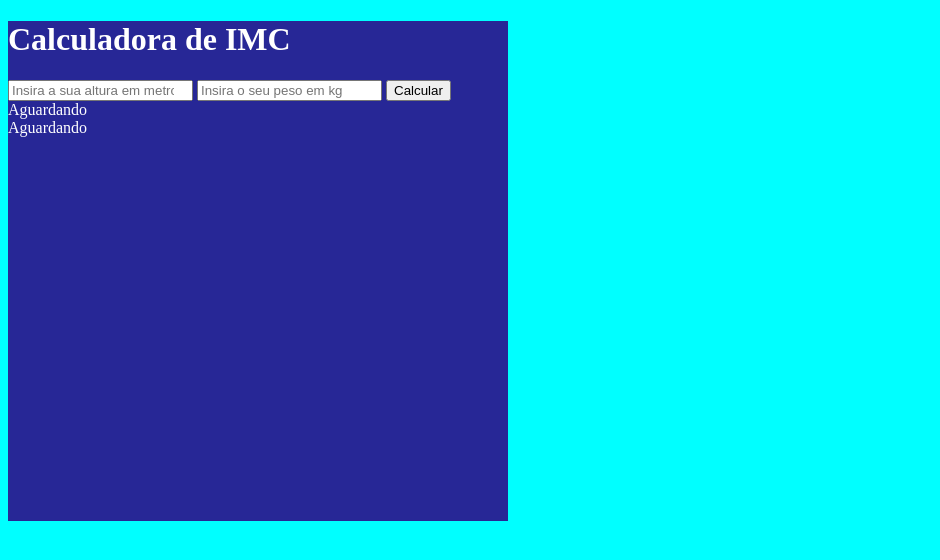
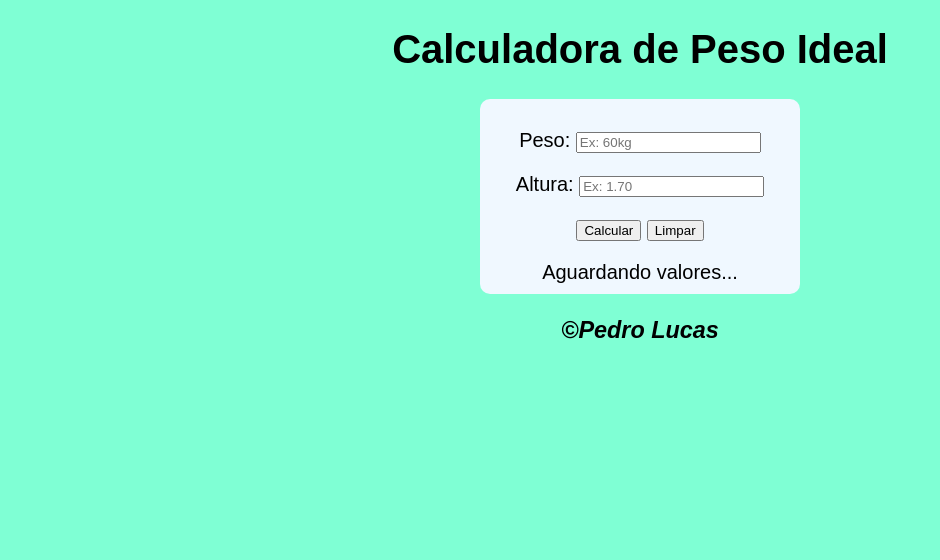
Before and after one commit to PedroLucaV/calculadora-imc, a plain HTML site: page index.html in a window 1280 px wide. Shown: the whole page, without its empty margins (0-940 px from the left). Drawn offline with Linux system fonts and the light colour scheme.

Commit message:
atualizado final com estilo

```diff
--- a/index.html
+++ b/index.html
@@ -1,27 +1,39 @@
 <!DOCTYPE html>
-<html lang="en">
+<html lang="pt-BR">
 <head>
     <meta charset="UTF-8">
-    <meta http-equiv="X-UA-Compatible" content="IE=edge">
     <meta name="viewport" content="width=device-width, initial-scale=1.0">
+    <title>Document</title>
     <link rel="stylesheet" href="style.css">
-    <title>Calcula IMC</title>
+
 </head>
 <body>
-    <div class="box">
-        <h1>Calculadora de IMC</h1>
-        <div class="form">
-            <input type="number" placeholder="Insira a sua altura em metros" id="altu">
-            <input type="number" placeholder="Insira o seu peso em kg" id="peso">
-            <button type="submit" id="calcu">Calcular</button>
+    <header>
+        <h1>Calculadora de Peso Ideal</h1>
+    </header>
+    <section>
+        <div>
+            <p>Peso:
+                <input type="number" name="peso" id="peso" placeholder="Ex: 60kg">
+            </p>
+            <p>Altura:
+                <input type="number" name="alt" id="altura" placeholder="Ex: 1.70">
+            </p>
+            <p>
+                <input type="button" value="Calcular" id="calc">
+                <input type="button" value="Limpar" id="limp">
+            </p>
         </div>
-        <div id="resu">
-            Aguardando
+        <div id="res">
+            Aguardando valores...
         </div>
         <div id="class">
-            Aguardando
+
         </div>
-    </div>
-    <script src="app.js"></script>
+    </section>
+    <footer>
+        <h3>&copy;Pedro Lucas</h3>
+    </footer>
+    <script src="script.js"></script>
 </body>
 </html>
--- a/app.js
+++ b/script.js
@@ -1,17 +1,18 @@
-let alt = document.getElementById("altu")
+let alt = document.getElementById("altura")
 let pes = document.getElementById("peso")
-let res = document.getElementById("resu")
-let calc = document.getElementById("calcu")
+let res = document.getElementById("res")
+let calc = document.getElementById("calc")
+let limp = document.getElementById("limp")
 let classi = document.getElementById("class")
 
-calcu.addEventListener("click", function(){
+calc.addEventListener("click", function(){
     let altura = alt.value
     let peso = pes.value
     let calculo = 0
 
     calculo = peso / (altura * altura)
 
-    res.innerHTML = calculo.toFixed(1)
+    res.innerHTML = `${calculo.toFixed(1)} de IMC`
 
     if(altura == '' || isNaN(altura) || altura <= 0){
         window.confirm('INFORME UM VALOR VALIDO PARA ALTURA')
@@ -37,3 +38,10 @@ calcu.addEventListener("click", function(){
         }
     }
 })
+
+limp.addEventListener('click',() => {
+    let resul = res
+    let classif = classi
+    resul.innerHTML = 'Aguardando valores...'
+    classif.innerHTML = ''
+})
--- a/style.css
+++ b/style.css
@@ -1,11 +1,21 @@
 body{
-    background-color: aqua;
+    background-color: aquamarine;
+    font: normal 15pt Arial;
 }
-
-.box{
-    font: arial;
-    color: white;
-    background-color: rgb(39, 39, 150);
-    width: 500px;
-    height: 500px;
+header{
+    text-align: center;
 }
+section{
+    text-align: center;
+    margin: auto;
+    background-color: aliceblue;
+    width: 300px;
+    height: auto;
+    border-radius: 10px;
+    height: auto;
+    padding: 10px;
+}
+footer{
+    text-align: center;
+    font-style: italic;
+}
```
